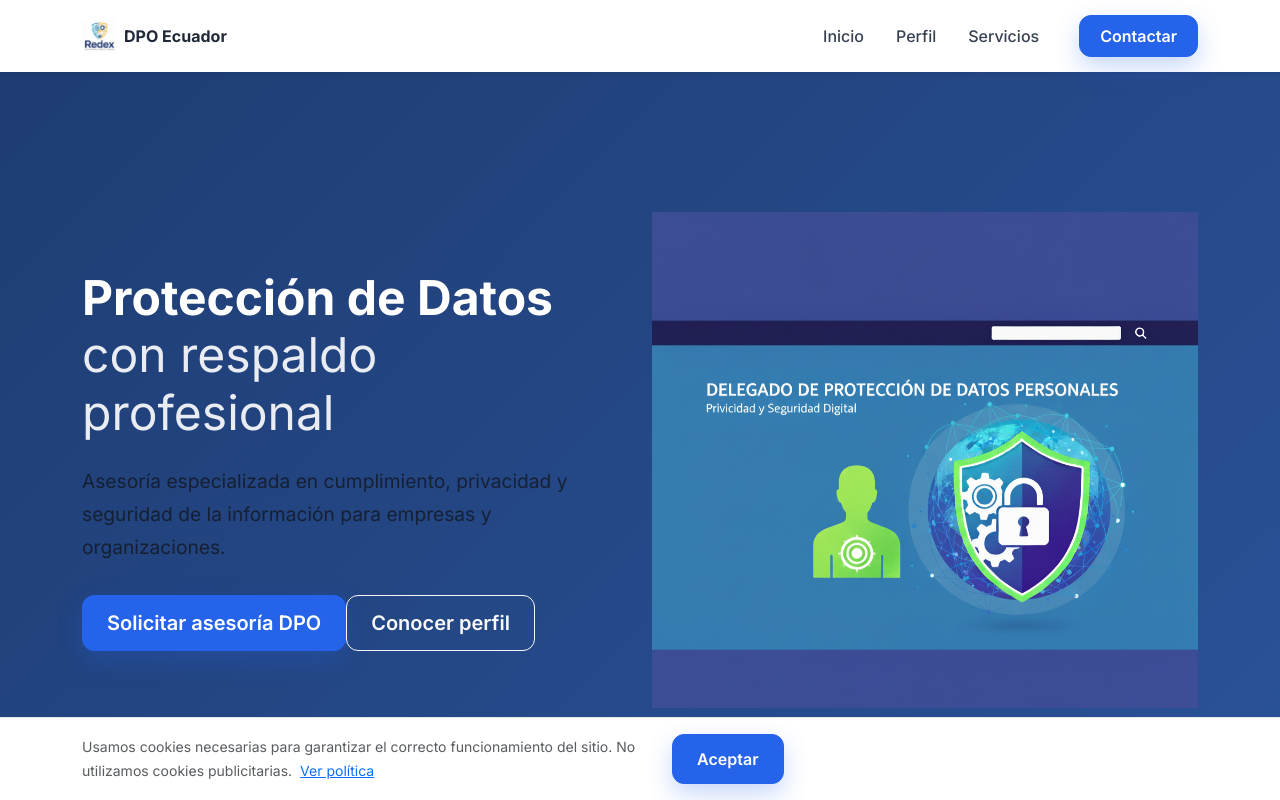
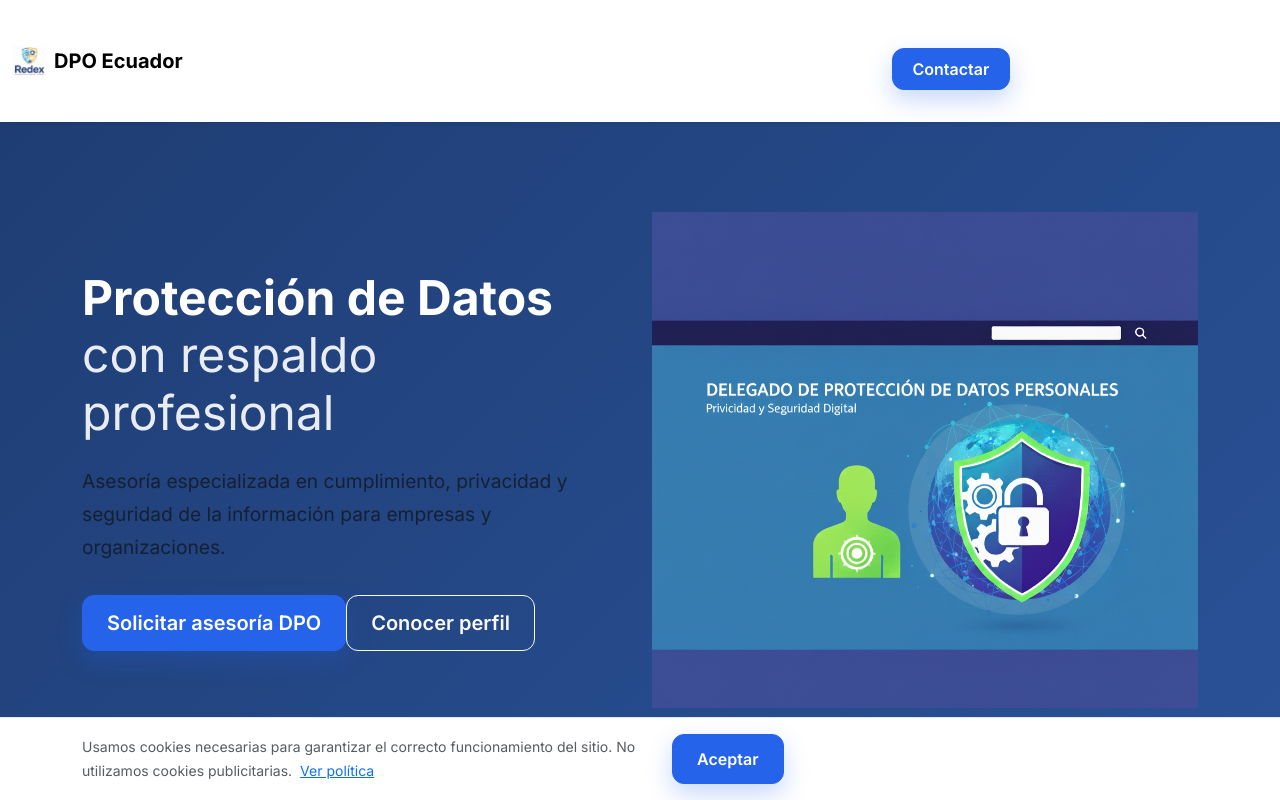
Before and after one commit to Propio123/delegado, an Angular app: page / in a window 1280 px wide. Shown: the top 800 px of the page. Built offline with nearby package versions, Linux system fonts and the light colour scheme.

Commit message:
fix: disable netlify angular runtime and deploy as SPA

```diff
--- a/src/app/app.ts
+++ b/src/app/app.ts
@@ -2,7 +2,7 @@ import { Component } from '@angular/core';
 import { RouterOutlet } from '@angular/router';
 import { Title, Meta } from '@angular/platform-browser';
 import { Footer } from './layout/footer/footer';
-import { Navbar, NavbarComponent } from './layout/navbar/navbar';
+import { NavbarComponent } from './layout/navbar/navbar';
 import { Hero } from "./sections/hero/hero";
 import { CookieBannerComponent } from "./shared/components/cookie-banner/cookie-banner";
 
--- a/src/app/layout/navbar/navbar.html
+++ b/src/app/layout/navbar/navbar.html
@@ -1,4 +1,7 @@
-<nav class="navbar navbar-expand-lg navbar-light bg-white fixed-top shadow-sm">
+<nav
+  class="navbar navbar-expand-lg fixed-top shadow-sm"
+  [ngClass]="menuOpen ? 'navbar-dark bg-dark' : 'navbar-light bg-transparent'"
+>
   <div class="container">
 
     <!-- LOGO -->
@@ -7,40 +10,45 @@
       <span>DPO Ecuador</span>
     </a>
 
-    <!-- TOGGLER MOBILE -->
+    <!-- TOGGLER -->
     <button
-      class="navbar-toggler"
+      class="navbar-toggler border-0"
       type="button"
-      data-bs-toggle="collapse"
-      data-bs-target="#mainNavbar"
+      (click)="toggleMenu()"
     >
-      <span class="navbar-toggler-icon"></span>
+      <i
+        class="bi fs-2"
+        [ngClass]="menuOpen ? 'bi-x-lg text-white' : 'bi-list text-white'"
+      ></i>
     </button>
 
-    <!-- LINKS -->
-    <div class="collapse navbar-collapse" id="mainNavbar">
-      <ul class="navbar-nav ms-auto mb-2 mb-lg-0 align-items-lg-center gap-lg-3">
+  </div>
+
+  <!-- MENÚ MOBILE -->
+  <div
+    class="navbar-collapse mobile-menu"
+    [class.show]="menuOpen"
+  >
+    <ul class="navbar-nav text-center py-4 gap-3">
 
       <li class="nav-item">
-          <a class="nav-link" href="#inicio">Inicio</a>
+        <a class="nav-link text-white" (click)="scrollTo('inicio')">Inicio</a>
       </li>
 
       <li class="nav-item">
-          <a class="nav-link" href="#perfil">Perfil</a>
+        <a class="nav-link text-white" (click)="scrollTo('perfil')">Perfil</a>
       </li>
 
       <li class="nav-item">
-          <a class="nav-link" href="#servicios">Servicios</a>
+        <a class="nav-link text-white" (click)="scrollTo('servicios')">Servicios</a>
       </li>
 
       <li class="nav-item">
-          <a class="btn btn-primary ms-lg-3" href="#contacto">
+        <a class="btn btn-primary mt-3" (click)="scrollTo('contacto')">
           Contactar
         </a>
       </li>
 
     </ul>
   </div>
-
-  </div>
 </nav>
--- a/src/app/layout/navbar/navbar.scss
+++ b/src/app/layout/navbar/navbar.scss
@@ -1,20 +1,33 @@
 .navbar {
-  height: 72px;
-  z-index: 1030;
+  transition: background-color 0.3s ease;
 }
 
-.navbar-brand span {
-  font-size: 1rem;
-  color: #1f2937; /* gris oscuro legible */
+/* MENÚ MOBILE OVERLAY */
+.mobile-menu {
+  background-color: #212529; // bg-dark
+  width: 100%;
+  position: absolute;
+  top: 100%;
+  left: 0;
+  z-index: 1050;
+  display: none;
 }
 
-.nav-link {
-  color: #374151;
-  font-weight: 500;
+.mobile-menu.show {
+  display: block;
 }
 
-.nav-link:hover {
-  color: #2563eb;
+/* Desktop: usar comportamiento normal */
+@media (min-width: 992px) {
+  .mobile-menu {
+    position: static;
+    background: transparent;
+    display: flex !important;
+  }
+
+  .navbar-light {
+    background-color: white !important;
+  }
 }
 
 .btn-primary {
--- a/src/app/layout/navbar/navbar.ts
+++ b/src/app/layout/navbar/navbar.ts
@@ -1,15 +1,32 @@
-import { Component } from '@angular/core';
+import { Component, Inject } from '@angular/core';
+import { CommonModule, DOCUMENT } from '@angular/common';
 
 @Component({
   selector: 'app-navbar',
+  imports: [CommonModule],
   standalone: true,
   templateUrl: './navbar.html',
   styleUrls: ['./navbar.scss']
 })
 export class NavbarComponent {
-  scrollTo(id: string) {
-    document.getElementById(id)?.scrollIntoView({ behavior: 'smooth' });
+
+  menuOpen = false;
+
+  constructor(@Inject(DOCUMENT) private document: Document) {}
+
+  toggleMenu(): void {
+    this.menuOpen = !this.menuOpen;
+  }
+
+  closeMenu(): void {
+    this.menuOpen = false;
+  }
+
+  scrollTo(id: string): void {
+    const element = this.document.getElementById(id);
+    if (element) {
+      element.scrollIntoView({ behavior: 'smooth' });
+      this.closeMenu();
+    }
   }
 }
-
-export class Navbar {}
```
Lines whose indentation alone changed are shown as unchanged.
